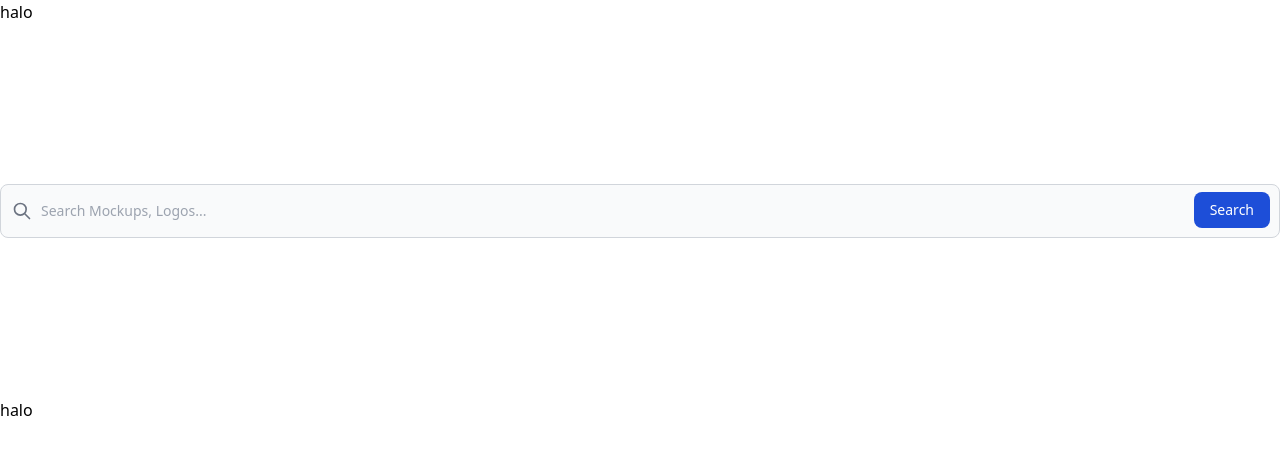
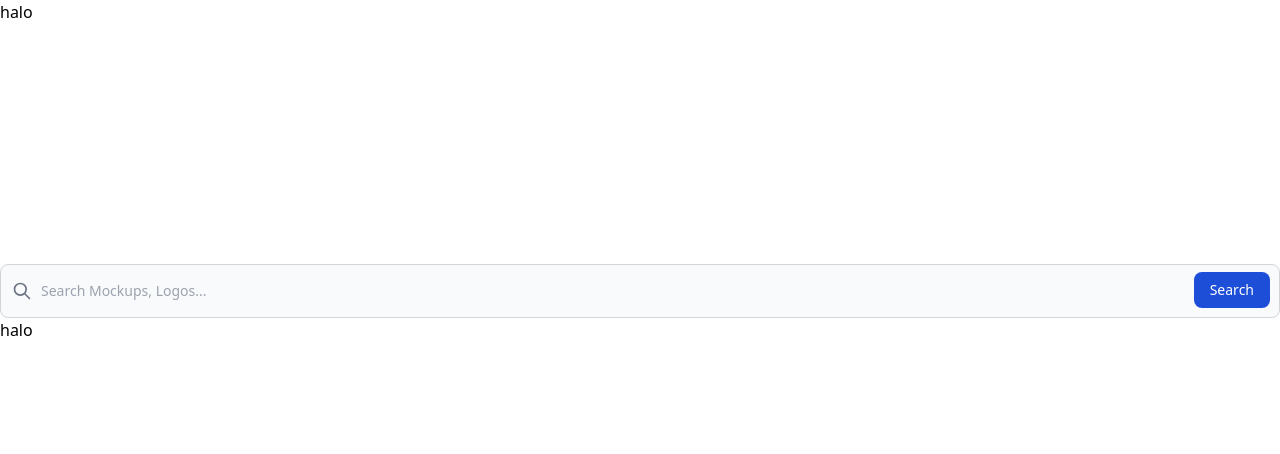
Before and after one commit to ditif/ditif.github.io, a website: page index.html in a window 1280 px wide. Drawn offline with Linux system fonts and the light colour scheme.

Commit message:
add top margin

```diff
--- a/index.html
+++ b/index.html
@@ -10,7 +10,7 @@
 <body>
  <section>halo</section>
 
-        <div class="relative my-40">
+        <div class="relative mt-60">
             <div class="absolute inset-y-0 left-0 flex items-center pl-3 pointer-events-none">
                 <svg aria-hidden="true" class="w-5 h-5 text-gray-500 dark:text-gray-400" fill="none" stroke="currentColor" viewBox="0 0 24 24" xmlns="http://www.w3.org/2000/svg"><path stroke-linecap="round" stroke-linejoin="round" stroke-width="2" d="M21 21l-6-6m2-5a7 7 0 11-14 0 7 7 0 0114 0z"></path></svg>
             </div>
```
Also changed, not shown: public/css/ditif.css.
